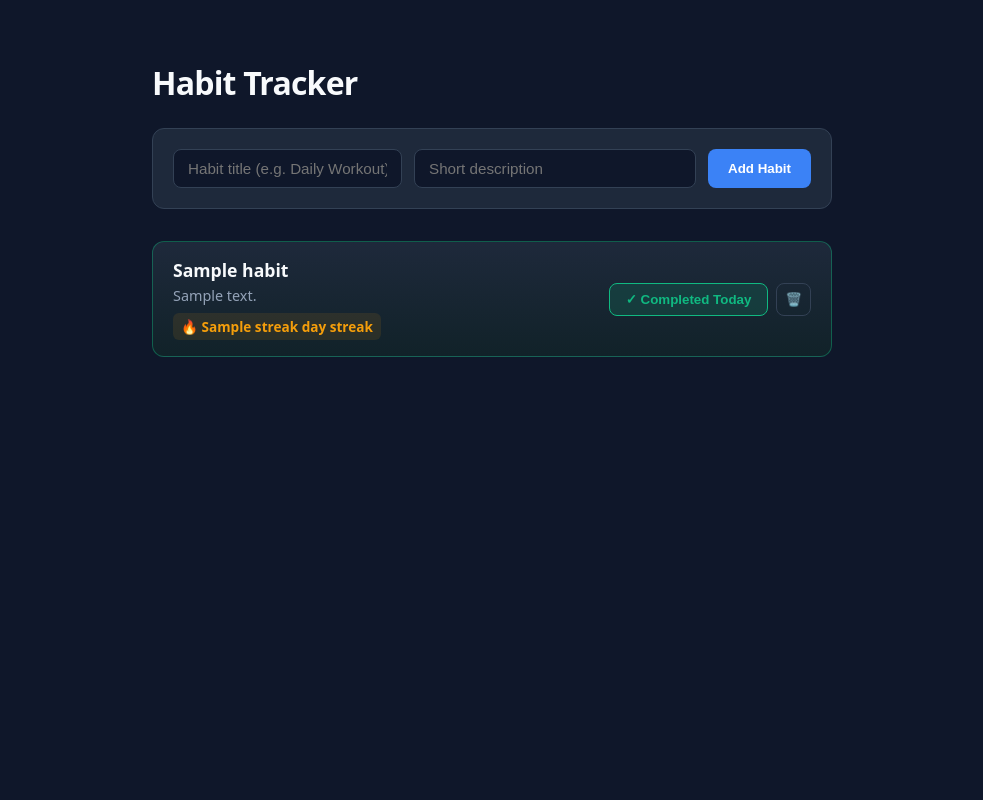
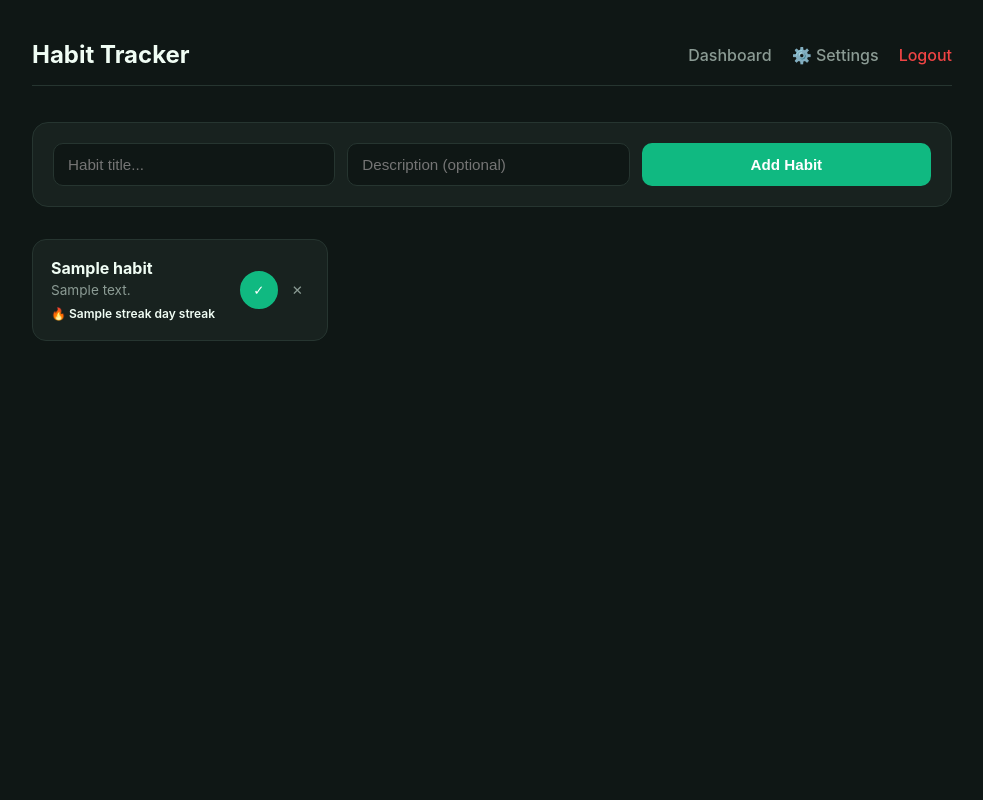
Before and after one commit to Stefanelli01/Habit-manager, a FastAPI app: template src/web/templates/index.html in a window 1280 px wide. Shown: the whole page, without its empty margins (148-1131 px from the left). Run offline with FastAPI, Linux system fonts and the light colour scheme; the template is opened without the code that fills it: most values are stand-ins (such as "Sample title", 1, 10 or a date in 2020); some libraries are stand-ins or nearby versions.

Commit message:
Fix input overflow layout and apply new color scheme

```diff
--- a/src/web/main.py
+++ b/src/web/main.py
@@ -1,15 +1,17 @@
 import os
 from contextlib import asynccontextmanager
 from datetime import date
-from fastapi import FastAPI, Form, Request
-from fastapi.responses import HTMLResponse
+from fastapi import FastAPI, Form, Request, Response
+from fastapi.responses import HTMLResponse, RedirectResponse
 from fastapi.staticfiles import StaticFiles
 from fastapi.templating import Jinja2Templates
 
 from src.database.crud import (
+    authenticate_user,
     create_habit,
+    create_user,
     delete_habit,
-    get_all_habits,
+    get_all_habits_by_user,
     mark_habit_completed,
 )
 from src.database.database import get_db_connection, init_db
@@ -30,8 +32,13 @@ templates = Jinja2Templates(directory="src/web/templates")
 app.mount("/static", StaticFiles(directory="src/web/static"), name="static")
 
 
-def fetch_habits_with_streaks():
-    habits = get_all_habits()
+def get_current_user_id(request: Request):
+    user_id = request.cookies.get("user_id")
+    return int(user_id) if user_id and user_id.isdigit() else None
+
+
+def fetch_habits_with_streaks(user_id: int):
+    habits = get_all_habits_by_user(user_id)
     habits_list = []
     today_str = str(date.today())
 
@@ -54,11 +61,58 @@ def fetch_habits_with_streaks():
     return habits_list
 
 
+@app.get("/login", response_class=HTMLResponse)
+async def login_page(request: Request):
+    return templates.TemplateResponse(request=request, name="login.html", context={})
+
+
+@app.post("/login")
+async def login_submit(username: str = Form(...), password: str = Form(...)):
+    user = authenticate_user(username, password)
+    if user:
+        response = RedirectResponse(url="/", status_code=303)
+        response.set_cookie(key="user_id", value=str(user["id"]))
+        return response
+    return RedirectResponse(url="/login?error=1", status_code=303)
+
+
+@app.post("/register")
+async def register_submit(username: str = Form(...), password: str = Form(...)):
+    if create_user(username, password):
+        user = authenticate_user(username, password)
+        response = RedirectResponse(url="/", status_code=303)
+        response.set_cookie(key="user_id", value=str(user["id"]))
+        return response
+    return RedirectResponse(url="/login?error=exists", status_code=303)
+
+
+@app.get("/logout")
+async def logout():
+    response = RedirectResponse(url="/login", status_code=303)
+    response.delete_cookie(key="user_id")
+    return response
+
+
 @app.get("/", response_class=HTMLResponse)
 async def read_dashboard(request: Request):
-    habits = fetch_habits_with_streaks()
+    user_id = get_current_user_id(request)
+    if not user_id:
+        return RedirectResponse(url="/login", status_code=303)
+
+    habits = fetch_habits_with_streaks(user_id)
     return templates.TemplateResponse(
         request=request, name="index.html", context={"habits": habits}
+    )
+
+
+@app.get("/settings", response_class=HTMLResponse)
+async def settings_page(request: Request):
+    user_id = get_current_user_id(request)
+    if not user_id:
+        return RedirectResponse(url="/login", status_code=303)
+
+    return templates.TemplateResponse(
+        request=request, name="settings.html", context={}
     )
 
 
@@ -66,10 +120,11 @@ async def read_dashboard(request: Request):
 async def add_habit(
     request: Request, name: str = Form(...), description: str = Form("")
 ):
-    if name.strip():
-        create_habit(name.strip(), description.strip())
+    user_id = get_current_user_id(request)
+    if user_id and name.strip():
+        create_habit(user_id, name.strip(), description.strip())
 
-    habits = fetch_habits_with_streaks()
+    habits = fetch_habits_with_streaks(user_id)
     return templates.TemplateResponse(
         request=request,
         name="partials/habit_list.html",
@@ -79,8 +134,9 @@ async def add_habit(
 
 @app.post("/habits/{habit_id}/complete", response_class=HTMLResponse)
 async def complete_habit(request: Request, habit_id: int):
+    user_id = get_current_user_id(request)
     mark_habit_completed(habit_id)
-    habits = fetch_habits_with_streaks()
+    habits = fetch_habits_with_streaks(user_id)
     return templates.TemplateResponse(
         request=request,
         name="partials/habit_list.html",
@@ -90,8 +146,9 @@ async def complete_habit(request: Request, habit_id: int):
 
 @app.delete("/habits/{habit_id}", response_class=HTMLResponse)
 async def remove_habit(request: Request, habit_id: int):
-    delete_habit(habit_id)
-    habits = fetch_habits_with_streaks()
+    user_id = get_current_user_id(request)
+    delete_habit(user_id, habit_id)
+    habits = fetch_habits_with_streaks(user_id)
     return templates.TemplateResponse(
         request=request,
         name="partials/habit_list.html",
--- a/src/web/static/style.css
+++ b/src/web/static/style.css
@@ -1,155 +1,254 @@
+* {
+    box-sizing: border-box;
+    margin: 0;
+    padding: 0;
+}
+
 :root {
-    --bg-color: #0f172a;
-    --card-bg: #1e293b;
-    --text-primary: #f8fafc;
-    --text-secondary: #94a3b8;
-    --accent: #3b82f6;
-    --accent-hover: #2563eb;
-    --success: #10b981;
-    --border: #334155;
-    --fire: #f59e0b;
+    /* Paleta Natural Dark (Tom de Floresta/Terra) */
+    --bg-main: #0f1715;
+    --card-bg: #18221f;
+    --card-border: #263530;
+    --text-main: #f0fdf4;
+    --text-muted: #8b9b94;
+
+    --accent-emerald: #10b981;
+    --accent-emerald-hover: #059669;
+    --accent-sage: #34d399;
+    --accent-earth: #d97706;
+    --accent-red: #ef4444;
+}
+
+[data-theme="light"] {
+    /* Paleta Natural Light */
+    --bg-main: #f4f7f5;
+    --card-bg: #ffffff;
+    --card-border: #e2e8f0;
+    --text-main: #132a22;
+    --text-muted: #64748b;
+
+    --accent-emerald: #059669;
+    --accent-emerald-hover: #047857;
+    --accent-sage: #10b981;
+    --accent-earth: #b45309;
+    --accent-red: #dc2626;
 }
 
 body {
-    background-color: var(--bg-color);
-    color: var(--text-primary);
-    font-family: system-ui, -apple-system, sans-serif;
-    max-width: 680px;
+    background-color: var(--bg-main);
+    color: var(--text-main);
+    font-family: -apple-system, BlinkMacSystemFont, "Segoe UI", Roboto, sans-serif;
+    max-width: 960px;
     margin: 0 auto;
     padding: 40px 20px;
+    min-height: 100vh;
+    transition: background-color 0.3s, color 0.3s;
 }
 
-h1 {
-    font-size: 2rem;
-    font-weight: 700;
-    margin-bottom: 24px;
-    letter-spacing: -0.025em;
+/* Auth Page Layout */
+.auth-container {
+    max-width: 420px;
+    margin: 60px auto;
 }
 
-.card-form {
+.auth-header {
+    text-align: center;
+    margin-bottom: 24px;
+}
+
+.auth-header h1 {
+    font-size: 1.8rem;
+    color: var(--text-main);
+    margin-bottom: 6px;
+}
+
+.auth-header p {
+    color: var(--text-muted);
+    font-size: 0.9rem;
+}
+
+.auth-card {
     background: var(--card-bg);
-    border: 1px solid var(--border);
-    padding: 20px;
-    border-radius: 12px;
-    margin-bottom: 32px;
+    border: 1px solid var(--card-border);
+    border-radius: 16px;
+    padding: 32px;
+    box-shadow: 0 10px 25px -5px rgba(0, 0, 0, 0.2);
+}
+
+.auth-title {
+    font-size: 1.25rem;
+    font-weight: 600;
+    margin-bottom: 16px;
+    color: var(--text-main);
+}
+
+.auth-form {
     display: flex;
     flex-direction: column;
-    gap: 12px;
+    gap: 14px;
 }
 
-.form-group {
+.input-group {
+    display: flex;
+    flex-direction: column;
+    gap: 6px;
+}
+
+input[type="text"],
+input[type="password"] {
+    width: 100%;
+    background: var(--bg-main);
+    border: 1px solid var(--card-border);
+    color: var(--text-main);
+    padding: 12px 14px;
+    border-radius: 10px;
+    font-size: 0.95rem;
+    outline: none;
+    transition: border-color 0.2s, box-shadow 0.2s;
+}
+
+input[type="text"]:focus,
+input[type="password"]:focus {
+    border-color: var(--accent-emerald);
+    box-shadow: 0 0 0 3px rgba(16, 185, 129, 0.15);
+}
+
+.btn-primary {
+    width: 100%;
+    background: var(--accent-emerald);
+    color: #ffffff;
+    border: none;
+    padding: 12px 20px;
+    border-radius: 10px;
+    font-weight: 600;
+    font-size: 0.95rem;
+    cursor: pointer;
+    transition: background-color 0.2s, transform 0.1s;
+}
+
+.btn-primary:hover {
+    background: var(--accent-emerald-hover);
+}
+
+.btn-primary:active {
+    transform: scale(0.99);
+}
+
+.btn-secondary {
+    width: 100%;
+    background: transparent;
+    border: 1px solid var(--card-border);
+    color: var(--text-main);
+    padding: 12px 20px;
+    border-radius: 10px;
+    font-weight: 600;
+    font-size: 0.95rem;
+    cursor: pointer;
+    transition: all 0.2s;
+}
+
+.btn-secondary:hover {
+    background: var(--bg-main);
+    border-color: var(--accent-emerald);
+}
+
+.auth-divider {
+    border: 0;
+    border-top: 1px solid var(--card-border);
+    margin: 28px 0;
+}
+
+/* Dashboard Navigation & Cards */
+.nav-bar {
+    display: flex;
+    justify-content: space-between;
+    align-items: center;
+    margin-bottom: 36px;
+    padding-bottom: 16px;
+    border-bottom: 1px solid var(--card-border);
+}
+
+.nav-links {
+    display: flex;
+    gap: 20px;
+    align-items: center;
+}
+
+.nav-links a {
+    color: var(--text-muted);
+    text-decoration: none;
+    font-weight: 500;
+    transition: color 0.2s;
+}
+
+.nav-links a:hover {
+    color: var(--text-main);
+}
+
+.habit-form {
+    background: var(--card-bg);
+    border: 1px solid var(--card-border);
+    border-radius: 16px;
+    padding: 20px;
+    margin-bottom: 32px;
+}
+
+.form-row-desktop {
     display: flex;
     gap: 12px;
 }
 
-input[type="text"] {
-    background: #0f172a;
-    border: 1px solid var(--border);
-    color: var(--text-primary);
-    padding: 10px 14px;
-    border-radius: 8px;
-    font-size: 0.95rem;
-    outline: none;
-    transition: border-color 0.2s;
-}
-
-input[type="text"]:focus {
-    border-color: var(--accent);
-}
-
-button.btn-primary {
-    background: var(--accent);
-    color: white;
-    border: none;
-    padding: 10px 20px;
-    border-radius: 8px;
-    font-weight: 600;
-    cursor: pointer;
-    transition: background-color 0.2s;
-}
-
-button.btn-primary:hover {
-    background: var(--accent-hover);
+.habit-grid {
+    display: grid;
+    grid-template-columns: repeat(auto-fill, minmax(280px, 1fr));
+    gap: 16px;
 }
 
 .habit-card {
     background: var(--card-bg);
-    border: 1px solid var(--border);
-    border-radius: 12px;
-    padding: 16px 20px;
-    margin-bottom: 12px;
+    border: 1px solid var(--card-border);
+    border-radius: 14px;
+    padding: 18px;
     display: flex;
     justify-content: space-between;
     align-items: center;
-    transition: all 0.2s ease;
+    transition: border-color 0.2s;
 }
 
-.habit-card.completed {
-    border-color: rgba(16, 185, 129, 0.4);
-    background: linear-gradient(180deg, #1e293b 0%, #112229 100%);
+.habit-card:hover {
+    border-color: var(--accent-emerald);
 }
 
-.habit-info h3 {
-    margin: 0 0 4px 0;
-    font-size: 1.1rem;
-}
-
-.habit-info p {
-    margin: 0 0 8px 0;
-    color: var(--text-secondary);
-    font-size: 0.9rem;
-}
-
-.streak-badge {
-    display: inline-flex;
+.btn-check {
+    width: 38px;
+    height: 38px;
+    border-radius: 50%;
+    border: 2px solid var(--card-border);
+    background: transparent;
+    color: transparent;
+    display: flex;
     align-items: center;
-    gap: 4px;
-    font-size: 0.85rem;
-    font-weight: 600;
-    color: var(--fire);
-    background: rgba(245, 158, 11, 0.1);
-    padding: 4px 8px;
-    border-radius: 6px;
-}
-
-.btn-complete {
-    background: transparent;
-    border: 1px solid var(--accent);
-    color: var(--accent);
-    padding: 8px 16px;
-    border-radius: 8px;
-    font-weight: 600;
+    justify-content: center;
     cursor: pointer;
     transition: all 0.2s;
 }
 
-.btn-complete:hover {
-    background: var(--accent);
+.btn-check.done {
+    background: var(--accent-emerald);
+    border-color: var(--accent-emerald);
     color: white;
 }
 
-.btn-done {
-    background: rgba(16, 185, 129, 0.15);
-    border: 1px solid var(--success);
-    color: var(--success);
-    padding: 8px 16px;
-    border-radius: 8px;
-    font-weight: 600;
-    cursor: default;
+.btn-del {
+    background: transparent;
+    border: none;
+    color: var(--text-muted);
+    cursor: pointer;
+    padding: 6px;
+    border-radius: 6px;
+    transition: color 0.2s;
 }
 
-.btn-delete {
-    background: transparent;
-    border: 1px solid var(--border);
-    color: var(--text-secondary);
-    padding: 8px;
-    border-radius: 8px;
-    cursor: pointer;
-    transition: all 0.2s;
+.btn-del:hover {
+    color: var(--accent-red);
 }
-
-.btn-delete:hover {
-    background: rgba(239, 68, 68, 0.15);
-    border-color: #ef4444;
-    color: #ef4444;
-}
--- a/src/web/templates/index.html
+++ b/src/web/templates/index.html
@@ -3,18 +3,28 @@
 <head>
     <meta charset="UTF-8">
     <meta name="viewport" content="width=device-width, initial-scale=1.0">
-    <title>Habit Manager</title>
+    <title>Habit Tracker - Dashboard</title>
     <link rel="stylesheet" href="/static/style.css">
     <script src="https://unpkg.com/htmx.org@1.9.10"></script>
+    <script>
+        document.documentElement.setAttribute('data-theme', localStorage.getItem('theme') || 'dark');
+    </script>
 </head>
 <body>
 
-    <h1>Habit Tracker</h1>
+    <div class="nav-bar">
+        <h2>Habit Tracker</h2>
+        <div class="nav-links">
+            <a href="/">Dashboard</a>
+            <a href="/settings">⚙️ Settings</a>
+            <a href="/logout" style="color: var(--accent-red);">Logout</a>
+        </div>
+    </div>
 
-    <form class="card-form" hx-post="/habits" hx-target="#habit-list" hx-swap="outerHTML" hx-on::after-request="this.reset()">
-        <div class="form-group">
-            <input type="text" name="name" placeholder="Habit title (e.g. Daily Workout)" required style="flex: 2;">
-            <input type="text" name="description" placeholder="Short description" style="flex: 3;">
+    <form class="habit-form" hx-post="/habits" hx-target="#habit-list" hx-swap="outerHTML" hx-on::after-request="this.reset()">
+        <div class="form-row-desktop">
+            <input type="text" name="name" placeholder="Habit title..." required>
+            <input type="text" name="description" placeholder="Description (optional)">
             <button type="submit" class="btn-primary">Add Habit</button>
         </div>
     </form>
--- a/src/web/templates/partials/habit_list.html
+++ b/src/web/templates/partials/habit_list.html
@@ -1,35 +1,37 @@
-<div id="habit-list">
+<div id="habit-list" class="habit-grid">
     {% if not habits %}
-        <p style="color: var(--text-secondary); text-align: center; margin-top: 40px;">No habits registered yet. Create your first habit above!</p>
+        <p style="color: var(--text-muted); grid-column: 1/-1; text-align: center; margin-top: 20px;">
+            No habits registered yet. Create your first habit above!
+        </p>
     {% endif %}
 
     {% for habit in habits %}
-        <div class="habit-card {% if habit.completed_today %}completed{% endif %}">
-            <div class="habit-info">
-                <h3>{{ habit.name }}</h3>
+        <div class="habit-card">
+            <div>
+                <h4 style="margin: 0;">{{ habit.name }}</h4>
                 {% if habit.description %}
-                    <p>{{ habit.description }}</p>
+                    <p style="margin: 4px 0; font-size: 0.85rem; color: var(--text-muted);">{{ habit.description }}</p>
                 {% endif %}
-                <span class="streak-badge">🔥 {{ habit.streak }} day streak</span>
+                <span style="font-size: 0.75rem; color: var(--accent-purple); font-weight: 600;">🔥 {{ habit.streak }} day streak</span>
             </div>
             <div style="display: flex; gap: 8px; align-items: center;">
                 {% if habit.completed_today %}
-                    <button class="btn-done" disabled>✓ Completed Today</button>
+                    <button class="btn-check done" disabled>✓</button>
                 {% else %}
-                    <button class="btn-complete"
+                    <button class="btn-check"
                             hx-post="/habits/{{ habit.id }}/complete"
                             hx-target="#habit-list"
                             hx-swap="outerHTML">
-                        Check In
+                        ✓
                     </button>
                 {% endif %}
 
-                <button class="btn-delete"
+                <button class="btn-del"
                         hx-delete="/habits/{{ habit.id }}"
                         hx-target="#habit-list"
                         hx-swap="outerHTML"
-                        hx-confirm="Are you sure you want to delete this habit?">
-                    🗑️
+                        hx-confirm="Delete this habit?">
+                    ✕
                 </button>
             </div>
         </div>
```
Also changed, not shown: src/database/crud.py (+51 -7 lines), src/database/schema.sql (+12 -2 lines), src/web/templates/login.html (added, +48 -0 lines), src/web/templates/settings.html (added, +40 -0 lines), test_backend.py (deleted, +0 -29 lines).
